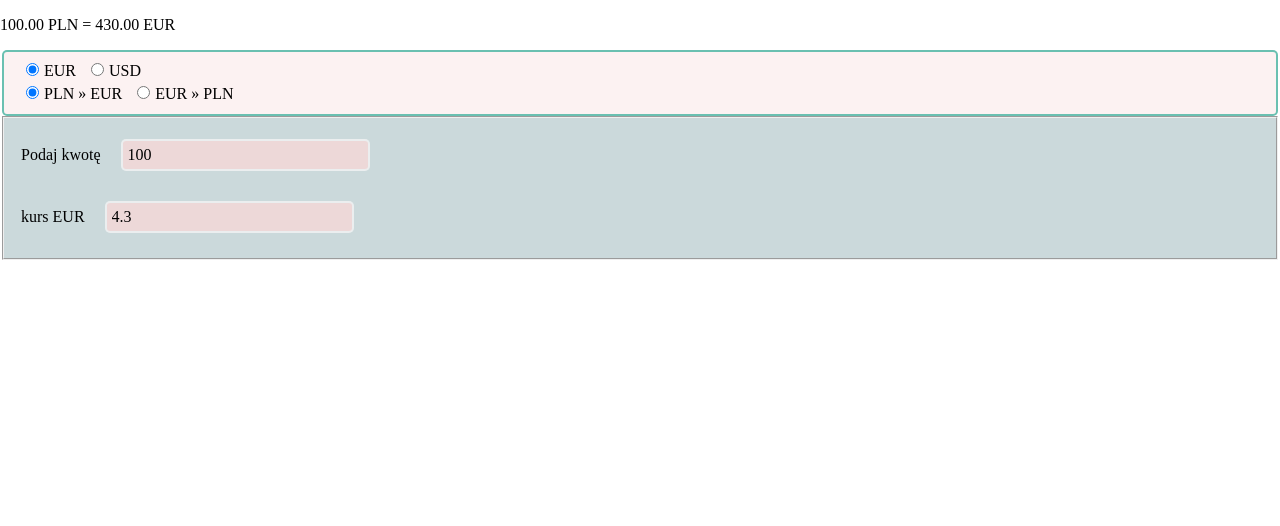
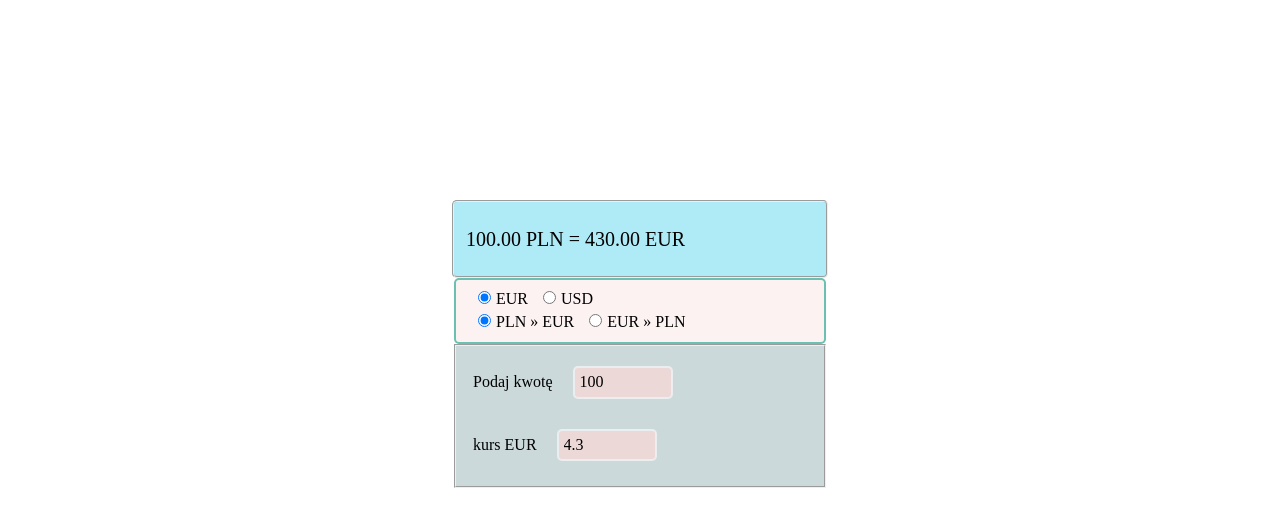
Before and after one commit to Adam-Bogocz/currency-converter-react, a React (Create React App) app: page / in a window 1280 px wide. Shown: the top 526 px of the page. Built offline with nearby package versions, Linux system fonts and the light colour scheme.

Commit message:
add Container and Section__result

```diff
--- a/src/App.js
+++ b/src/App.js
@@ -2,6 +2,7 @@ import { useState } from "react";
 import FormNumber from "./FormNumber";
 import FormRadio from "./FormRadio";
 import Section from "./Section";
+import Container from "./Container";
 
 function App() {
   const [cash, setCash] = useState("100");
@@ -30,9 +31,8 @@ function App() {
   console.log(`wynik = ${result}`);
 
   return (
-    <div className="container">
-      <p className="container--result js-result">100.00 PLN = 430.00 EUR</p>
-
+    <Container>
+      <Section className="section__result">100.00 PLN = 430.00 EUR</Section>
       <Section className="section__formRadio">
         <FormRadio
           option1={"EUR"}
@@ -67,7 +67,7 @@ function App() {
           />
         </>
       </Section>
-    </div>
+    </Container>
   );
 }
 
--- /dev/null
+++ b/src/Container/index.js
@@ -0,0 +1,7 @@
+import "./style.css";
+
+const Container = ({ children }) => (
+  <main className="container">{children}</main>
+);
+
+export default Container;
--- /dev/null
+++ b/src/Container/style.css
@@ -0,0 +1,5 @@
+.container {
+    max-width: 400px;
+    margin: auto;
+    padding: 200px 12px;
+}
--- a/src/Section/style.css
+++ b/src/Section/style.css
@@ -7,3 +7,12 @@
 .section__formNumber {
     background-color: #94b1b67c;
 }
+
+.section__result {
+    margin: auto;
+    line-height: 50px;
+    background: #9ae7f5cc;
+    font-size: 20px;
+    padding: 12px;
+    border-radius: 5px;
+}
```
